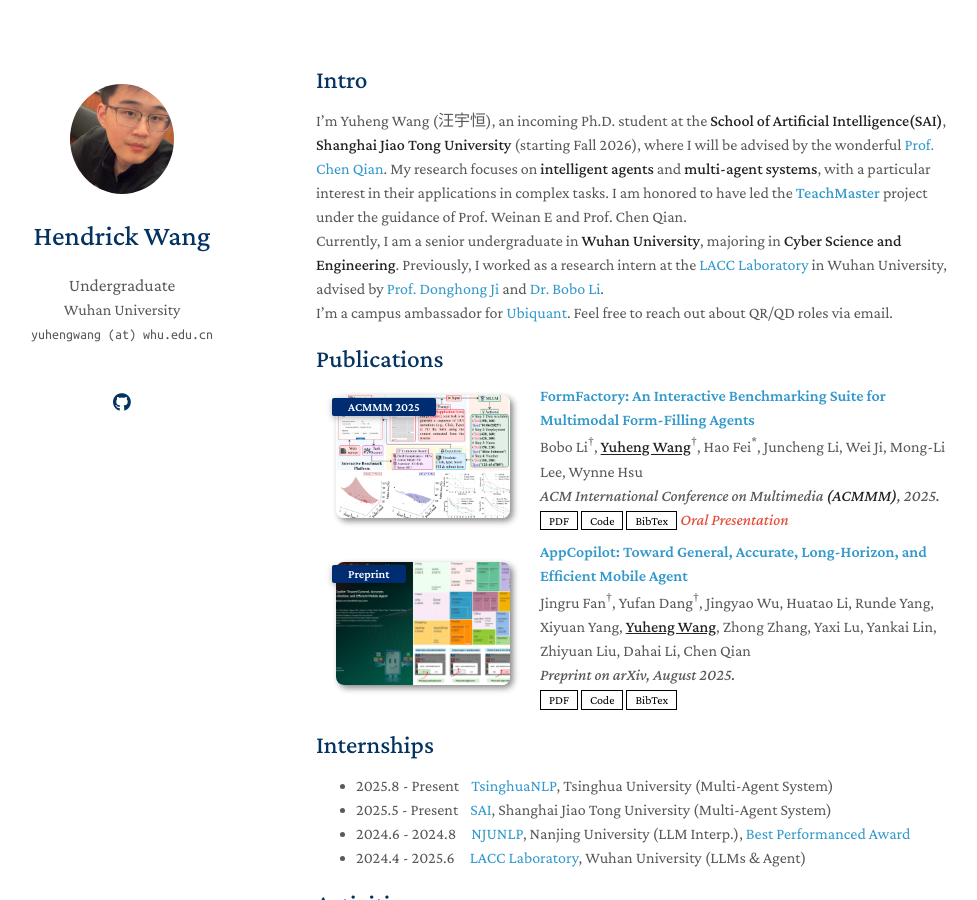
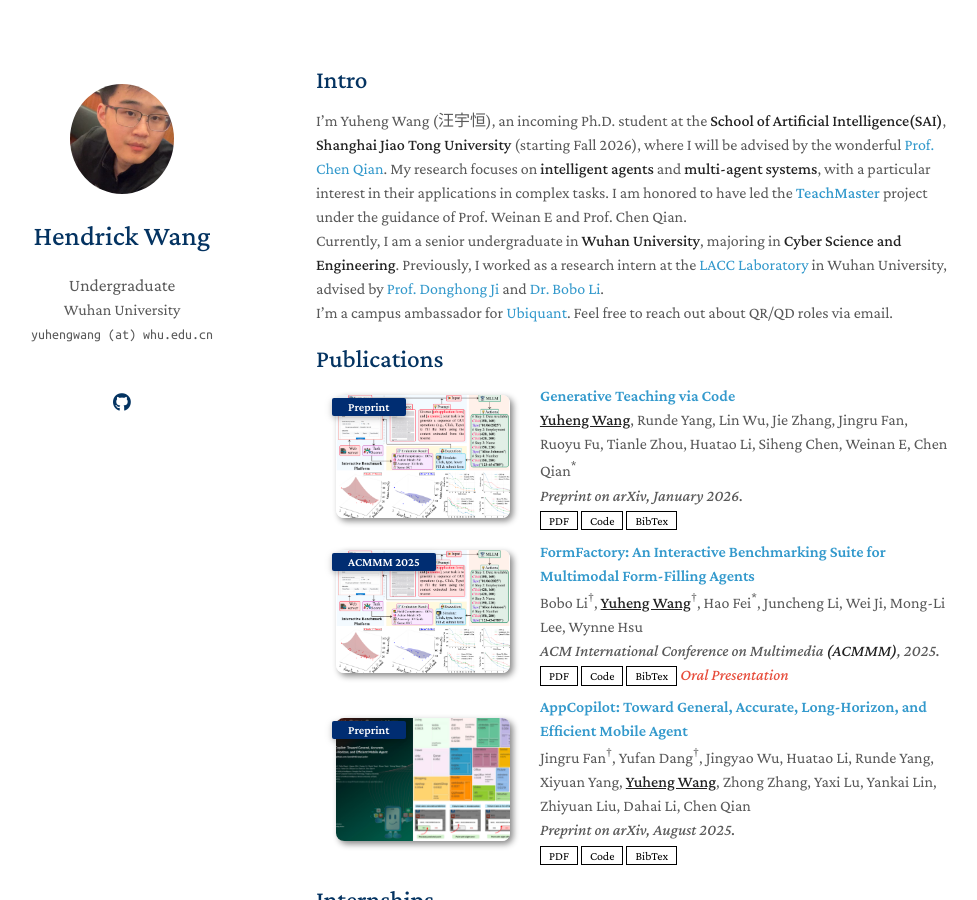
Before and after one commit to hendrick-wang/hendrick-wang.github.io, a Jekyll site: the page built from index.md, in a window 1280 px wide and 900 px high. Shown: the whole window, without its empty margins (154-1131 px from the left). Built offline with Jekyll 4.4.1, drawn with Linux system fonts in a browser that asks for light colours; a style sheet for code colours, icons or effects is not loaded.

Commit message:
teachmaster paper

```diff
--- a/_data/publications.yml
+++ b/_data/publications.yml
@@ -1,4 +1,12 @@
 main:
+  - title: "Generative Teaching via Code"
+    authors: <strong><u>Yuheng Wang</u></strong>, Runde Yang, Lin Wu, Jie Zhang, Jingru Fan, Ruoyu Fu, Tianle Zhou, Huatao Li, Siheng Chen, Weinan E, Chen Qian<sup>*</sup>
+    conference_short: Preprint
+    conference: Preprint on arXiv, January 2026.
+    pdf: https://arxiv.org/pdf/2601.04204
+    code: https://www.teachmaster.cn/
+    bibtex: https://arxiv.org/abs/2601.04204
+    image: ./assets/img/image-1.png
 
   - title: "FormFactory: An Interactive Benchmarking Suite for Multimodal Form-Filling Agents"
     authors: Bobo Li<sup>†</sup>, <strong><u>Yuheng Wang</u></strong><sup>†</sup>, Hao Fei<sup>*</sup>, Juncheng Li, Wei Ji, Mong-Li Lee, Wynne Hsu
```
